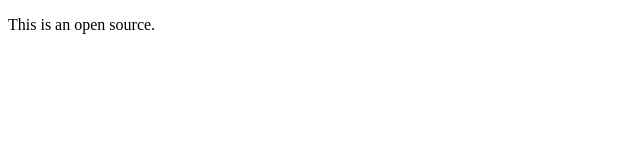
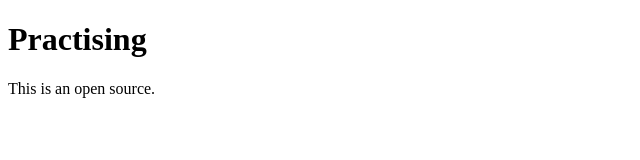
Before and after one commit to sircatalyst/Opensource, a plain HTML site: page index.html in a window 1280 px wide. Shown: the whole page, without its empty margins (0-640 px from the left). Drawn offline with Linux system fonts and the light colour scheme.

Commit message:
Added H1

```diff
--- a/index.html
+++ b/index.html
@@ -7,6 +7,7 @@
 	<title>Document</title>
 </head>
 <body>
+	<h1>Practising</h1>
 	<p>This is an open source.</p>
 </body>
 </html>
```
